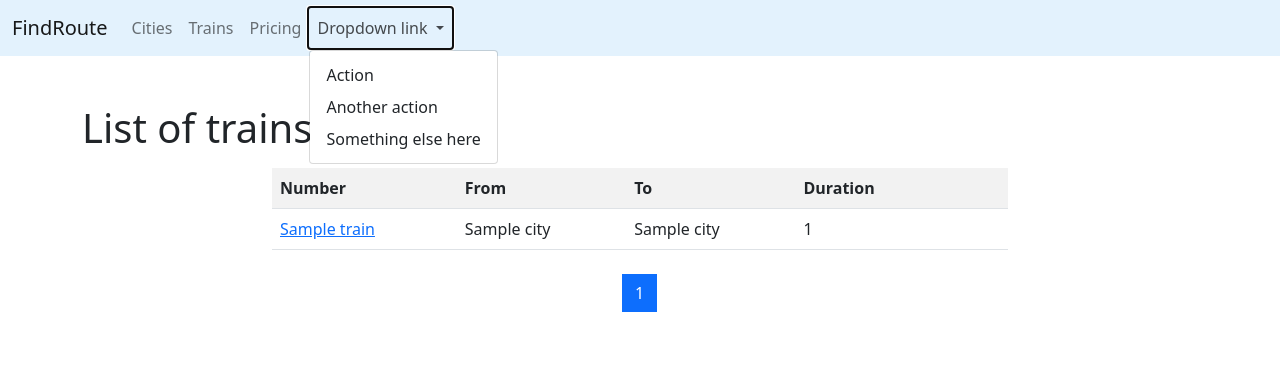
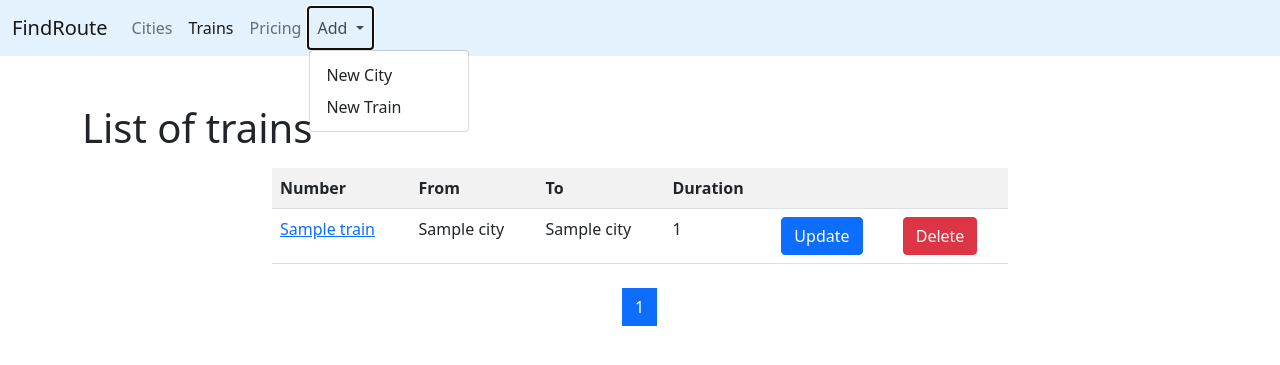
Before and after one commit to murashk1n/python_django_bootstrap, a Django app: page /trains/ in a window 1280 px wide, after a click on "Add". Shown: the top 365 px of the page. Run offline with Django 4.2, Linux system fonts and the light colour scheme; tables that the repository leaves empty hold one stand-in row (values such as "Sample post").

Commit message:
add train update, delete

```diff
--- a/templates/base.html
+++ b/templates/base.html
@@ -1,5 +1,7 @@
 {% url 'cities:home' as cities_home_url %}
+{% url 'cities:create' as cities_create_url %}
 {% url 'trains:home' as trains_home_url %}
+{% url 'trains:create' as trains_create_url %}
 <!doctype html>
 <html lang="en">
 <head>
@@ -27,21 +29,20 @@
                     <a class="nav-link {% if request.path == cities_home_url %} active {% endif %}"
                        aria-current="page" href="{% url 'cities:home' %}">Cities</a>
                 </li>
-                <li class="nav-item {% if request.path == trains_home_url %} active {% endif %}">
-                    <a class="nav-link" href="{% url 'trains:home' %}">Trains</a>
+                <li class="nav-item">
+                    <a class="nav-link {% if request.path == trains_home_url %} active {% endif %}" href="{% url 'trains:home' %}">Trains</a>
                 </li>
                 <li class="nav-item">
                     <a class="nav-link" href="#">Pricing</a>
                 </li>
                 <li class="nav-item dropdown">
-                    <a class="nav-link dropdown-toggle" href="#" id="navbarDropdownMenuLink" role="button"
+                    <a class="nav-link dropdown-toggle {% if request.path == cities_create_url or request.path == trains_create_url %} active {% endif %}" href="#" id="navbarDropdownMenuLink" role="button"
                        data-bs-toggle="dropdown" aria-expanded="false">
-                        Dropdown link
+                        Add
                     </a>
                     <ul class="dropdown-menu" aria-labelledby="navbarDropdownMenuLink">
-                        <li><a class="dropdown-item" href="#">Action</a></li>
-                        <li><a class="dropdown-item" href="#">Another action</a></li>
-                        <li><a class="dropdown-item" href="#">Something else here</a></li>
+                        <li><a class="dropdown-item" href="{% url 'cities:create' %}">New City</a></li>
+                        <li><a class="dropdown-item" href="{% url 'trains:create' %}">New Train</a></li>
                     </ul>
                 </li>
             </ul>
--- a/trains/templates/trains/create.html
+++ b/trains/templates/trains/create.html
@@ -1,7 +1,7 @@
 {% extends 'base.html' %}
-{% block title %} Create city{% endblock %}
+{% block title %} Create train{% endblock %}
 {% block content %}
-<h1>List of cities</h1>
+<h1>Create train</h1>
 
 {% include 'form.html' with button='Save' %}
 {% endblock %}
--- a/trains/templates/trains/delete.html
+++ b/trains/templates/trains/delete.html
@@ -1,7 +1,7 @@
 {% extends 'base.html' %}
-{% block title %} Delete city {% endblock %}
+{% block title %} Delete train {% endblock %}
 {% block content %}
-<h1>Delete city</h1>
+<h1>Delete train</h1>
 <p>{{ object }}</p>
 
 {% include 'form.html' with button='Delete' %}
--- a/trains/templates/trains/home.html
+++ b/trains/templates/trains/home.html
@@ -21,8 +21,12 @@
                 <td>{{object.from_city}}</td>
                 <td>{{object.to_city}}</td>
                 <td>{{object.travel_time}}</td>
-                <td>&nbsp;</td>
-                <td>&nbsp;</td>
+                <td><a href="{% url 'trains:update' pk=object.id %}">
+                    <button type="submit" class="btn btn-primary">Update</button>
+                </a></td>
+                <td><a href="{% url 'trains:delete' pk=object.id %}">
+                    <button type="submit" class="btn btn-danger">Delete</button>
+                </a></td>
             </tr>
             {% endfor %}
         </table>
--- a/trains/urls.py
+++ b/trains/urls.py
@@ -6,7 +6,7 @@ urlpatterns = [
     # path('', home, name='home'),
     path('', TrainListView.as_view(), name='home'),
     path('detail/<int:pk>/', TrainDetailView.as_view(), name='detail'),
-    # path('update/<int:pk>/', TrainUpdateView.as_view(), name='update'),
-    # path('delete/<int:pk>/', TrainDeleteView.as_view(), name='delete'),
-    # path('add/', TrainCreateView.as_view(), name='create'),
+    path('update/<int:pk>/', TrainUpdateView.as_view(), name='update'),
+    path('delete/<int:pk>/', TrainDeleteView.as_view(), name='delete'),
+    path('add/', TrainCreateView.as_view(), name='create'),
 ]
--- a/trains/views.py
+++ b/trains/views.py
@@ -5,13 +5,13 @@ from django.shortcuts import render
 from django.urls import reverse_lazy
 from django.views.generic import DetailView, CreateView, UpdateView, DeleteView, ListView
 
-# from cities.forms import TrainForm
+from trains.forms import TrainForm
 from trains.models import Train
 
 __all__ = (
     'home', 'TrainListView', 'TrainDetailView',
-    # 'TrainCreateView',
-    # 'TrainUpdateView', 'TrainDeleteView',
+    'TrainCreateView',
+    'TrainUpdateView', 'TrainDeleteView',
 )
 
 
@@ -21,7 +21,7 @@ def home(request, pk=None):
     page_number = request.GET.get('page')
     page_obj = lst.get_page(page_number)
     context = {'page_obj': page_obj, }
-    return render(request, 'cities/home.html', context)
+    return render(request, 'trains/home.html', context)
 
 
 class TrainListView(ListView):
@@ -34,27 +34,28 @@ class TrainDetailView(DetailView):
     queryset = Train.objects.all()
     template_name = 'trains/detail.html'
 
-# class TrainCreateView(SuccessMessageMixin, CreateView):
-#     model = Train
-#     form_class = TrainForm
-#     template_name = 'cities/create.html'
-#     success_url = reverse_lazy('cities:home')
-#     success_message = "Train was created successfully"
-#
-#
-# class TrainUpdateView(SuccessMessageMixin, UpdateView):
-#     model = Train
-#     form_class = TrainForm
-#     template_name = 'cities/update.html'
-#     success_url = reverse_lazy('cities:home')
-#     success_message = "Train was updated successfully"
-#
-#
-# class TrainDeleteView(DeleteView):
-#     model = Train
-#     # template_name = 'cities/delete.html'
-#     success_url = reverse_lazy('cities:home')
-#
-#     def get(self, request, *args, **kwargs):
-#         messages.success(request, 'Train was deleted successfully')
-#         return self.post(request, *args, **kwargs)
+
+class TrainCreateView(SuccessMessageMixin, CreateView):
+    model = Train
+    form_class = TrainForm
+    template_name = 'trains/create.html'
+    success_url = reverse_lazy('trains:home')
+    success_message = "Train was created successfully"
+
+
+class TrainUpdateView(SuccessMessageMixin, UpdateView):
+    model = Train
+    form_class = TrainForm
+    template_name = 'trains/update.html'
+    success_url = reverse_lazy('trains:home')
+    success_message = "Train was updated successfully"
+
+
+class TrainDeleteView(DeleteView):
+    model = Train
+    # template_name = 'trains/delete.html'
+    success_url = reverse_lazy('trains:home')
+
+    def get(self, request, *args, **kwargs):
+        messages.success(request, 'Train was deleted successfully')
+        return self.post(request, *args, **kwargs)
```
Also changed, not shown: cities/views.py (+0 -7 lines), trains/forms.py (added, +19 -0 lines).
